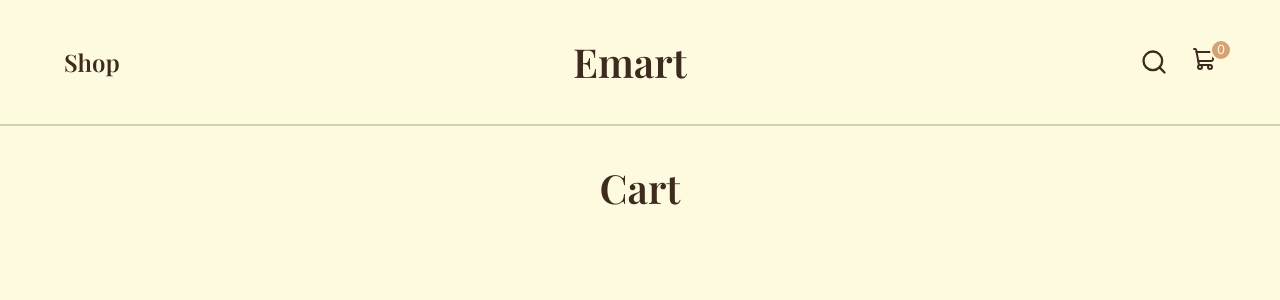
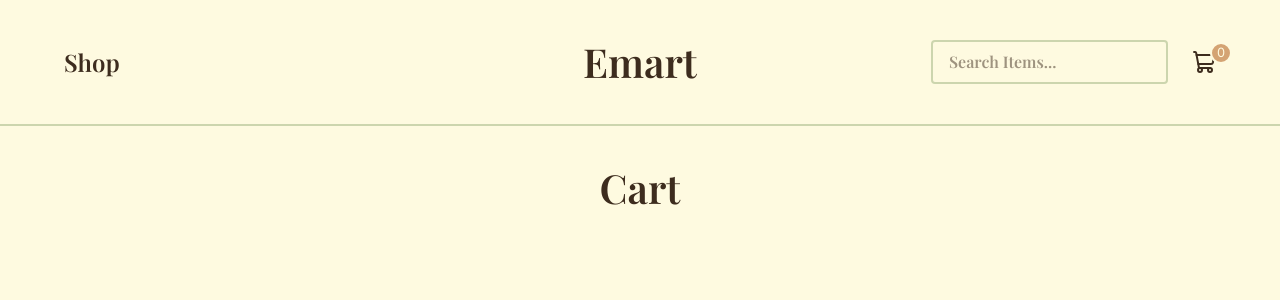
Before and after one commit to JoveFYL/shopping_cart, a React (Vite) app: page /cart in a window 1280 px wide. Shown: the top 300 px of the page. Built offline with nearby package versions, Linux system fonts and the light colour scheme; a web font is replaced by a local one.

Commit message:
feat: implement search function to filter relevant results

```diff
--- a/src/components/Header.module.css
+++ b/src/components/Header.module.css
@@ -1,7 +1,7 @@
 .header {
-    display: flex;
-    justify-content: space-between;
+    display: grid;
     align-items: center;
+    grid-template-columns: 1fr auto 1fr;
     padding: 2rem 4rem;
     font-family: sans-serif;
     background-color: transparent;
@@ -11,6 +11,9 @@
 .search_cart {
     display: flex;
     gap: 1.5rem;
+    position: relative;
+    justify-content: flex-end;
+    align-items: center;
 }
 
 .cart_container {
@@ -34,29 +37,38 @@
     border: 2px solid var(--bg-primary);
 }
 
-.icon_button {
-    background: none;
-    border: none;
-    padding: 0;
-    margin: 0;
-    cursor: pointer;
-    display: inline-flex;
-    align-items: center;
-    justify-content: center;
-    transition: opacity 0.2s ease;
+.input {
+    padding: 0.5rem 1rem;
+    border: 2px solid var(--color-secondary);
+    border-radius: 4px;
+    font-size: 1rem;
+    transition: border-color 0.2s;
+    background-color: transparent;
 }
 
-.icon_button:hover,
-.link:hover {
-    color: var(--color-primary);
+.input:focus {
+    outline: none;
+    border-color: var(--color-primary);
 }
 
-.icon_button:focus-visible {
+.input:focus-visible {
     outline: 2px solid var(--color-primary);
     border-radius: 4px;
+}
+
+.input[type='search']::-webkit-search-cancel-button {
+    cursor: pointer;
+}
+
+.search:hover,
+.search:hover::placeholder,
+.title:hover,
+.shop:hover {
+    color: var(--color-primary);
 }
 
 .link {
     text-decoration: none;
     color: inherit;
+    width: fit-content;
 }
--- a/src/components/Header.tsx
+++ b/src/components/Header.tsx
@@ -1,6 +1,5 @@
-import { NavLink, useViewTransitionState } from "react-router";
-import { ShoppingCart, Search } from 'lucide-react';
-import { type Product } from '../types/product';
+import { NavLink, Form } from "react-router";
+import { ShoppingCart } from 'lucide-react';
 import { useCart } from '../context/CartContext';
 import styles from './Header.module.css';
 
@@ -11,15 +10,22 @@ export default function Header() {
         <>
             <div className={styles.header}>
                 <NavLink to="/shop" viewTransition className={styles.link}>
-                    <h2>Shop</h2>
+                    <h2 className={styles.shop}>Shop</h2>
                 </NavLink>
                 <NavLink to="/home" viewTransition className={styles.link}>
-                    <h1>Emart</h1>
+                    <h1 className={styles.title}>Emart</h1>
                 </NavLink>
                 <div className={styles.search_cart}>
-                    <button type="button" className={styles.icon_button}>
-                        <Search size={28} />
-                    </button>
+                    <Form id="search-form" viewTransition method="get" action="/shop" role="search" className={styles.search}>
+                        <input
+                            id="q"
+                            aria-label="Search contacts"
+                            placeholder="Search Items..."
+                            type="search"
+                            name="q"
+                            className={styles.input}
+                        />
+                    </Form>
                     <div className={styles.cart_container}>
                         <NavLink to="/cart" viewTransition className={`${styles.icon_button} ${styles.link}`}>
                             <ShoppingCart />
--- a/src/components/Shop.tsx
+++ b/src/components/Shop.tsx
@@ -1,17 +1,29 @@
 import styles from './Shop.module.css';
-import useProducts from '../hooks/useProducts';
+import { useLoaderData } from 'react-router';
+import { type Product } from '../types/product';
 import Card from './Card';
 
+export async function loader({ request }: { request: Request }) {
+    const url = new URL(request.url);
+    const q = url.searchParams.get("q") || "";
+    const response = await fetch('https://fakestoreapi.com/products');
+    if (!response.ok) {
+        throw new Error(`HTTP error: Status ${response.status}`);
+    }
+
+    const allProducts: Product[] = await response.json();
+    const filteredProducts = allProducts.filter(product => product.title.toLowerCase().includes(q.toLowerCase()));
+    return { products: filteredProducts };
+}
+
 export default function Shop() {
-    const { products } = useProducts();
+    const { products } = useLoaderData<{ products: Product[] }>();
     return (
         <>
             <div className={styles.container}>
-                {
-                    products.map((product, index) => {
-                        return <Card product={product} key={product.id} index={index} />
-                    })
-                }
+                {products.map((product, index) => (
+                    <Card product={product} key={product.id} index={index} />
+                ))}
             </div>
         </>
     )
--- a/src/routes.tsx
+++ b/src/routes.tsx
@@ -1,7 +1,7 @@
 import App from "./App";
-import Shop from './components/Shop.tsx';
 import Home from './components/Home.tsx';
 import Cart from './components/Cart.tsx';
+import Shop, { loader as shopLoader } from './components/Shop.tsx';
 // import ErrorPage from "./ErrorPage";
 
 const routes = [
@@ -16,6 +16,7 @@ const routes = [
             {
                 path: "/shop",
                 element: <Shop />,
+                loader: shopLoader,
             },
             {
                 path: "/cart",
```
